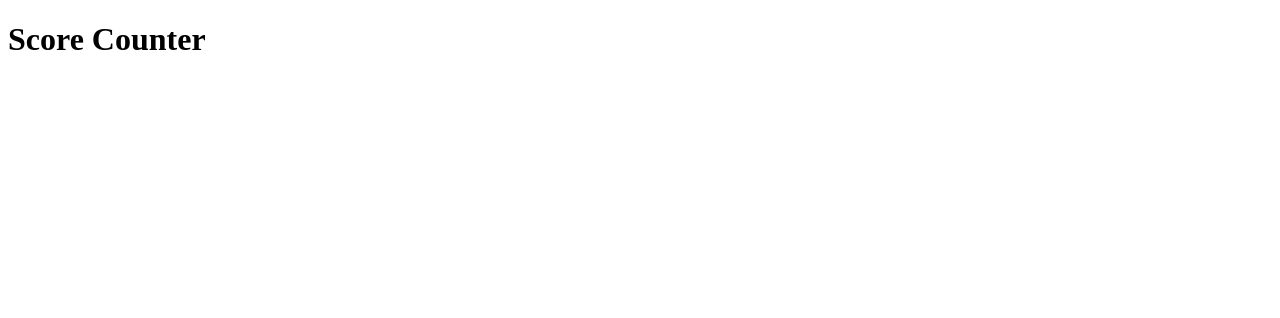
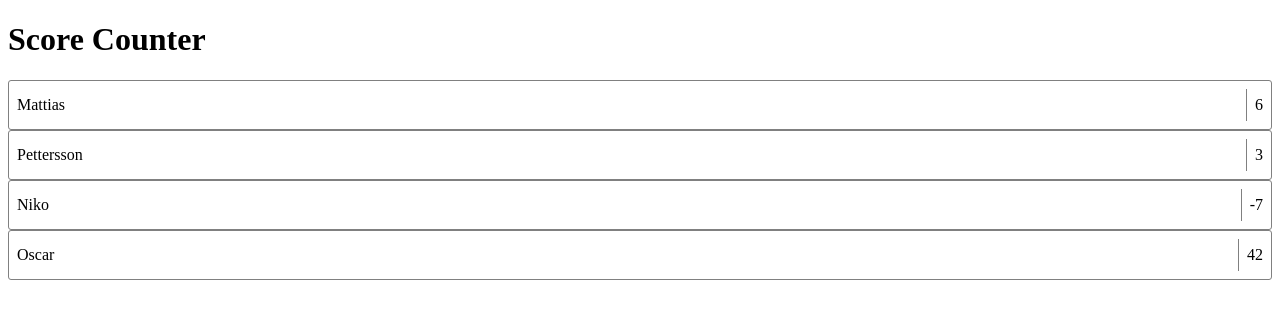
Before and after one commit to OscarMarcusson/score-counter, an Angular app in the folder score-counter-client/: page / in a window 1280 px wide. Shown: the top 318 px of the page. Built offline with nearby package versions, Linux system fonts and the light colour scheme.

Commit message:
Add button component

```diff
--- a/score-counter-client/src/app/app.component.html
+++ b/score-counter-client/src/app/app.component.html
@@ -1,6 +1,11 @@
 <main class="main">
   <h1>Score Counter</h1>
-
+  <div class="scores">
+    <app-button [text]="'Mattias'" [separator]="true">6</app-button>
+    <app-button [text]="'Pettersson'" [separator]="true">3</app-button>
+    <app-button [text]="'Niko'" [separator]="true">-7</app-button>
+    <app-button [text]="'Oscar'" [separator]="true">42</app-button>
+  </div>
 </main>
 
 <router-outlet />
--- a/score-counter-client/src/app/app.component.ts
+++ b/score-counter-client/src/app/app.component.ts
@@ -1,10 +1,14 @@
 import { Component } from '@angular/core';
 import { RouterOutlet } from '@angular/router';
+import { ButtonComponent } from './button/button.component';
 
 @Component({
   selector: 'app-root',
   standalone: true,
-  imports: [RouterOutlet],
+  imports: [
+    RouterOutlet,
+    ButtonComponent,
+  ],
   templateUrl: './app.component.html',
   styleUrl: './app.component.scss'
 })
--- /dev/null
+++ b/score-counter-client/src/app/button/button.component.html
@@ -0,0 +1,7 @@
+@if (text) {
+    <span class="label">{{text}}</span>
+}
+@if (separator) {
+    <div class="separator"></div>
+}
+<ng-content></ng-content>
--- /dev/null
+++ b/score-counter-client/src/app/button/button.component.scss
@@ -0,0 +1,23 @@
+:host {
+    border: 1px solid gray;
+    border-radius: 3px;
+    padding: 0.5em;
+    user-select: none;
+    display: flex;
+    flex-direction: row;
+    align-items: center;
+    position: relative;
+    height: 2em;
+
+    & > .label {
+        flex-grow: 1;
+    }
+
+    & > .separator {
+        display: block;
+        background: gray;
+        width: 1px;
+        height: 2em;
+        margin: -0.5em 0.5em;
+    }
+}
```
Also changed, not shown: score-counter-client/src/app/button/button.component.ts (added, +13 -0 lines), 1 other file (tests, documents, lock files or other folders).
